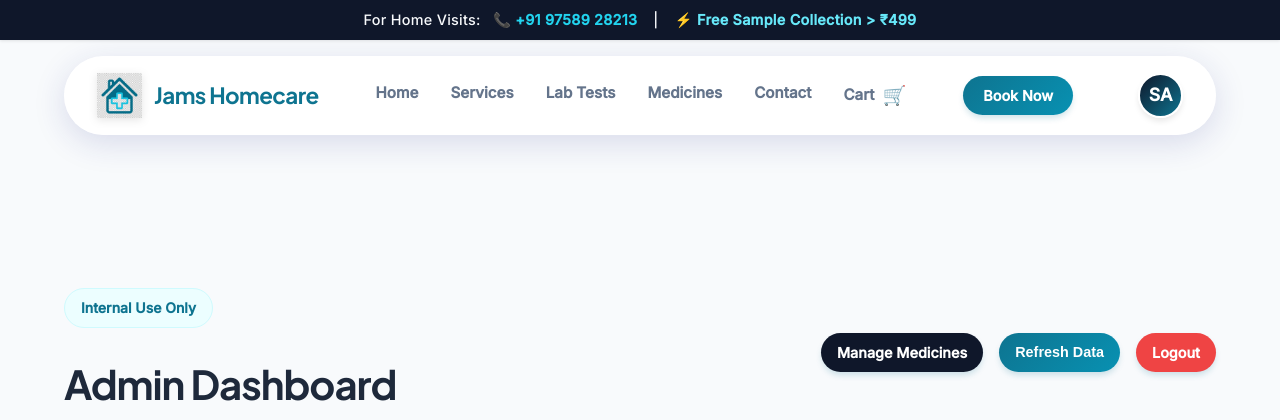
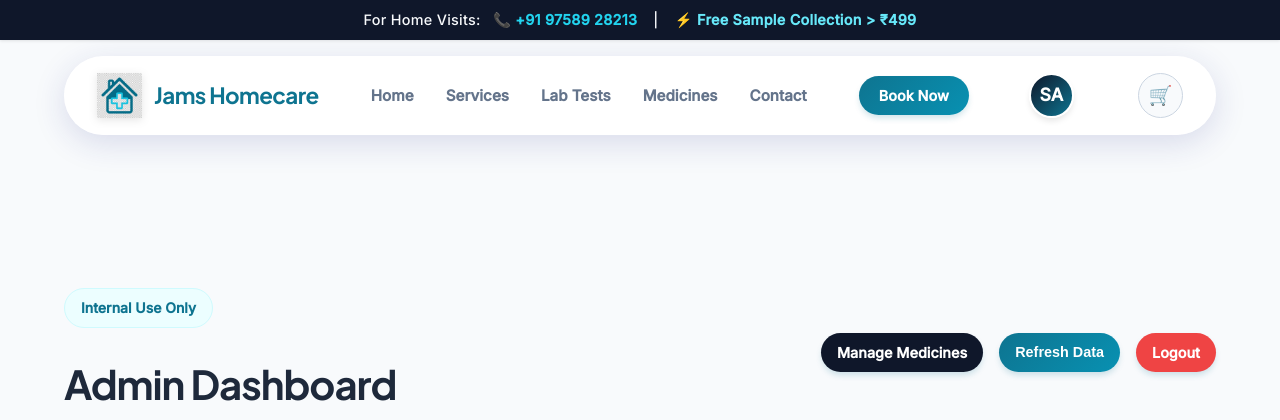
Before and after one commit to Cold-artist/jams-homecare, a Flask app: page /admin in a window 1280 px wide. Shown: the top 420 px of the page. Run offline with Flask 3, Linux system fonts and the light colour scheme; the visitor is signed in with stand-in values (Sample User, id 1); data that the repository does not hold is empty.

Commit message:
feat: relocate desktop cart to far right icon

```diff
--- a/templates/base.html
+++ b/templates/base.html
@@ -402,20 +402,7 @@
             <li><a href="{{ url_for('contact') }}"
                     class="nav-link{% if request.endpoint == 'contact' %} active{% endif %}">Contact</a></li>
 
-            <!-- Cart Icon (Desktop Only - Inside Menu) -->
-            <li class="desktop-only">
-                <a href="{{ url_for('view_cart') }}" class="nav-link"
-                    style="display: flex; align-items: center; gap: 0.5rem;">
-                    <span>Cart</span>
-                    <div style="position: relative;">
-                        <span style="font-size: 1.2rem;">🛒</span>
-                        <span class="cart-count-badge"
-                            style="position: absolute; top: -8px; right: -8px; background: #ef4444; color: white; font-size: 0.7rem; font-weight: 700; width: 18px; height: 18px; border-radius: 50%; display: flex; align-items: center; justify-content: center; border: 2px solid white; display: none;">
-                            0
-                        </span>
-                    </div>
-                </a>
-            </li>
+
             <!-- Mobile Only Button in Menu -->
             <li class="mobile-only"><a href="{{ url_for('book_home_visit') }}" class="btn"
                     style="width: 100%; justify-content: center;">Book Now</a></li>
@@ -457,6 +444,16 @@
             </a>
             {% endif %}
         </div>
+
+        <!-- Desktop Fixed Cart (Far Right) -->
+        <a href="{{ url_for('view_cart') }}" class="desktop-cart-icon desktop-only"
+            style="margin-left: 0.75rem; position: relative; text-decoration: none; width: 45px; height: 45px; display: flex; align-items: center; justify-content: center; border-radius: 50%; background: #f8fafc; border: 1px solid #cbd5e1; color: var(--secondary); transition: all 0.2s;">
+            <span style="font-size: 1.2rem;">🛒</span>
+            <span class="cart-count-badge"
+                style="position: absolute; top: -5px; right: -5px; background: #ef4444; color: white; font-size: 0.7rem; font-weight: 700; width: 18px; height: 18px; border-radius: 50%; display: flex; align-items: center; justify-content: center; border: 2px solid white; display: none;">
+                0
+            </span>
+        </a>
     </nav>
 
     <style>
@@ -601,6 +598,13 @@
             z-index: 1000;
             border: 1px solid #e2e8f0;
             animation: slideDown 0.2s ease-out;
+        }
+
+        .desktop-cart-icon:hover {
+            transform: scale(1.05);
+            background: white !important;
+            box-shadow: 0 4px 6px -1px rgba(0, 0, 0, 0.1);
+            border-color: var(--primary) !important;
         }
 
         .profile-dropdown.show {
```
